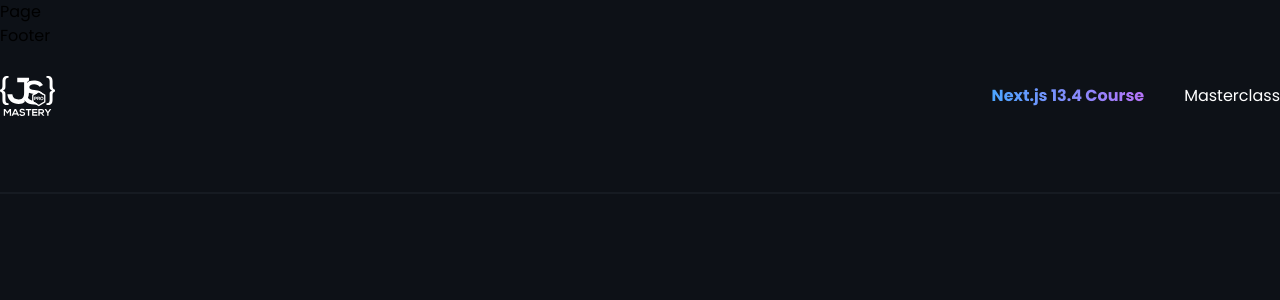
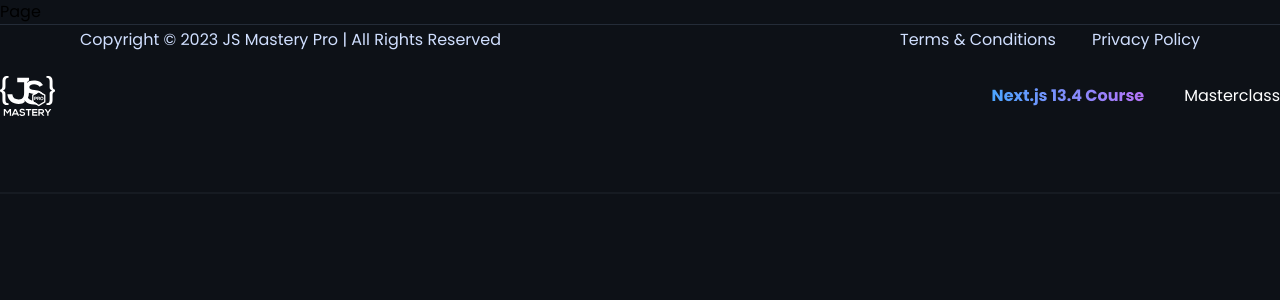
Before and after one commit to JIB2017/jsmpro-clone, a Next.js app: page / in a window 1280 px wide. Shown: the top 300 px of the page. Built offline with nearby package versions, Linux system fonts and the light colour scheme.

Commit message:
Footer development

```diff
--- a/components/Footer.tsx
+++ b/components/Footer.tsx
@@ -1,9 +1,15 @@
-import React from 'react'
+import Link from "next/link";
 
 const Footer = () => {
   return (
-    <div>Footer</div>
-  )
-}
+    <footer className="text-white-800 flex-between body-text w-full gap-y-10 border-t border-black-400 bg-black-100 px-20 py-1 max-md:flex-col">
+      <p>Copyright © 2023 JS Mastery Pro | All Rights Reserved</p>
+      <div className="flex gap-x-9">
+        <Link href="/term-of-use">Terms & Conditions</Link>
+        <Link href="/privacy-policy">Privacy Policy</Link>
+      </div>
+    </footer>
+  );
+};
 
-export default Footer
+export default Footer;
```
